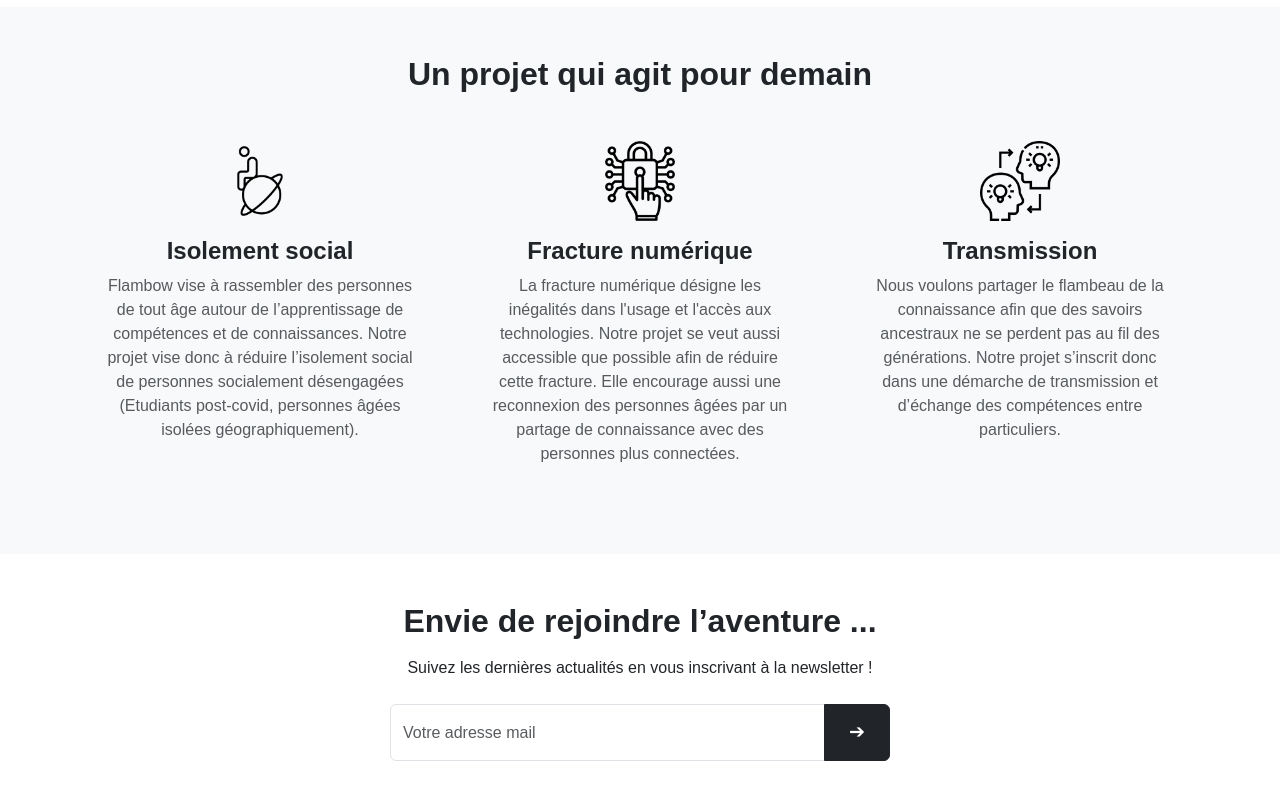
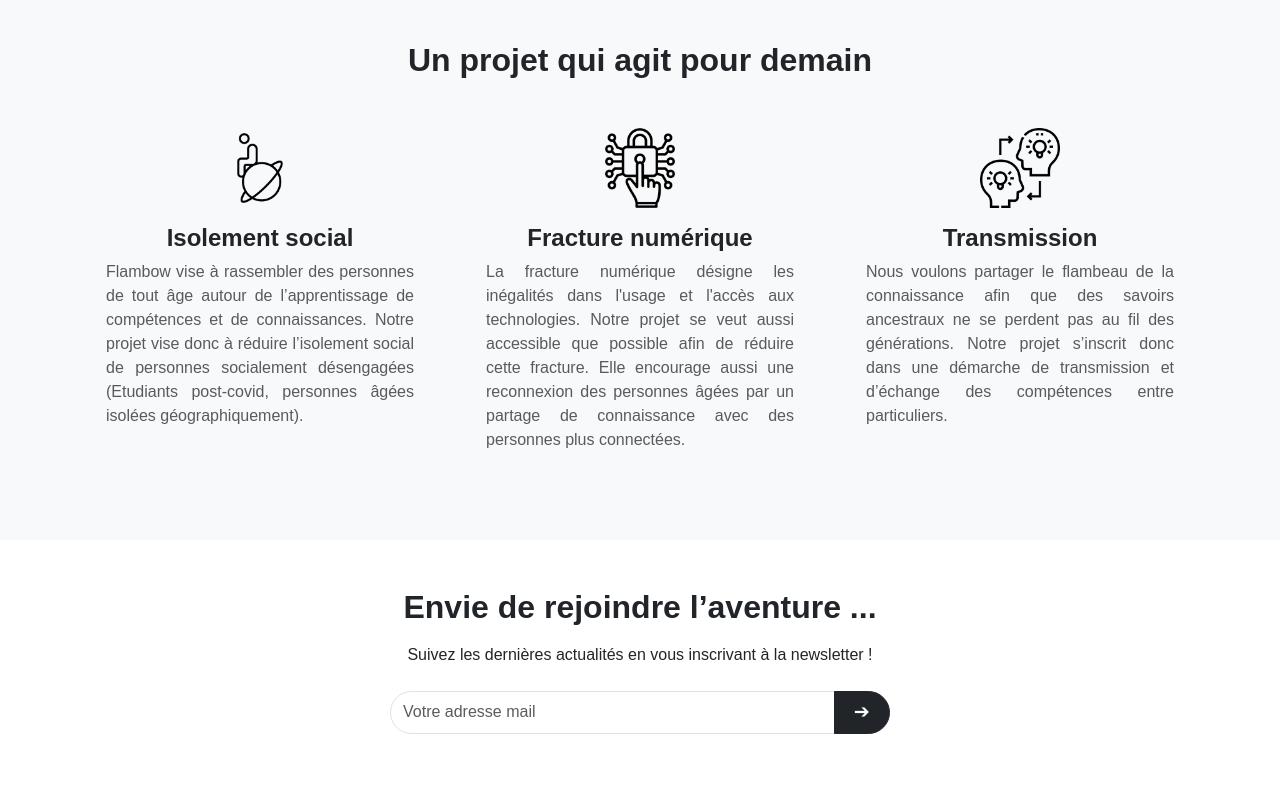
Before and after one commit to KizuCore/Flambow, a React (Vite) app: page / in a window 1280 px wide. Shown: the part 1330-2130 px from the top of the page. Built offline with nearby package versions, Linux system fonts and the light colour scheme.

Commit message:
style: enhance App.css with new utility classes and section-specific styles

```diff
--- a/src/assets/style/App.css
+++ b/src/assets/style/App.css
@@ -14,6 +14,10 @@ section {
 .btn {
   font-size: 1.2rem;
   padding: 0.8rem 1.5rem;
+}
+
+.text-justify {
+  text-align: justify;
 }
 
 
@@ -45,3 +49,28 @@ section {
 li.d-flex {
   align-items: center; /* Aligne les enfants verticalement au centre */
 }
+
+
+/* SECTION */
+
+.project-section img {
+  height: 80px;
+  margin-bottom: 1rem;
+}
+
+/* NEWS */
+
+.rounded-pill-start {
+  border-top-left-radius: 50px;
+  border-bottom-left-radius: 50px;
+}
+
+.rounded-pill-end {
+  border-top-right-radius: 50px;
+  border-bottom-right-radius: 50px;
+}
+
+.btn-dark {
+  font-size: 1.2rem;
+  padding: 0.375rem 1.2rem;
+}
```
